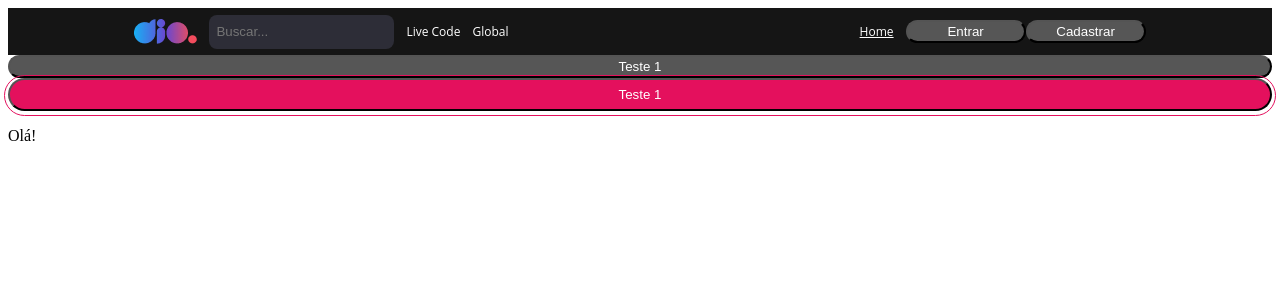
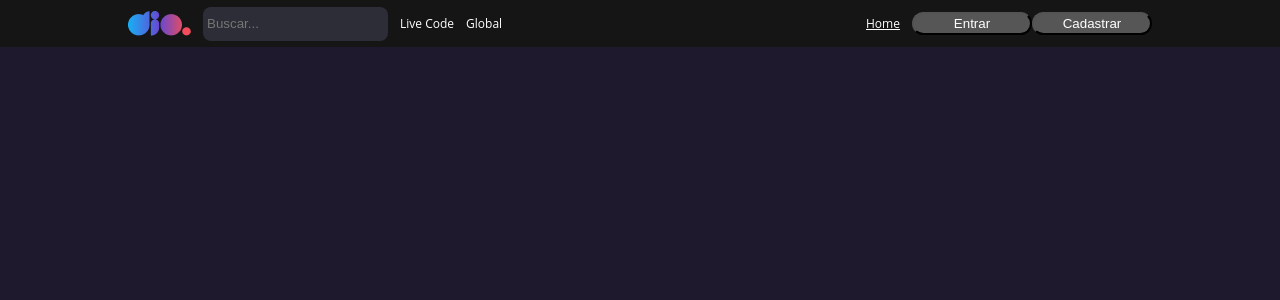
Before and after one commit to hugopereira-cs/pagina-dio, a React (Vite) app: page / in a window 1280 px wide. Shown: the top 300 px of the page. Built offline with nearby package versions, Linux system fonts and the light colour scheme.

Commit message:
add: GlobalStyles

```diff
--- a/src/components/Header/Header.styles.js
+++ b/src/components/Header/Header.styles.js
@@ -39,6 +39,8 @@
   padding: 2px 5px;
   margin: 0 12px;
   display: flex;
+  align-items: center;
+  justify-content: center;
 `;
 
 export const Menu = styled.a`
--- a/src/main.jsx
+++ b/src/main.jsx
@@ -1,9 +1,11 @@
 import { StrictMode } from 'react';
 import { createRoot } from 'react-dom/client';
 import { App } from './pages/Home/App';
+import { GlobalStyle } from './styles/global';
 
 createRoot(document.getElementById('root')).render(
   <StrictMode>
+    <GlobalStyle />
     <App />
   </StrictMode>
 );
--- a/src/pages/Home/App.jsx
+++ b/src/pages/Home/App.jsx
@@ -5,9 +5,6 @@
   return (
     <>
       <Header />
-      <Button>Teste 1</Button>
-      <Button variant="secondary">Teste 1</Button>
-      <p>Olá!</p>
     </>
   );
 }
--- /dev/null
+++ b/src/styles/global.js
@@ -0,0 +1,13 @@
+import { createGlobalStyle } from 'styled-components';
+
+export const GlobalStyle = createGlobalStyle`
+  *{
+    margin: 0;
+    padding: 0;
+  }
+
+  body {
+    background-color: #1e192c;
+    color: #fff;
+  }
+`;
```
